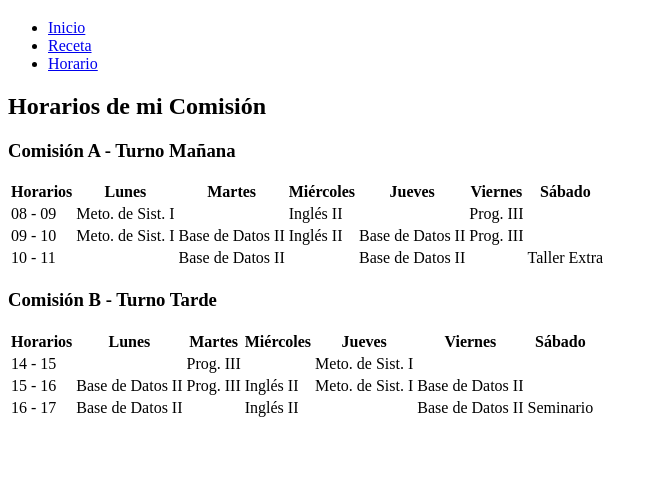
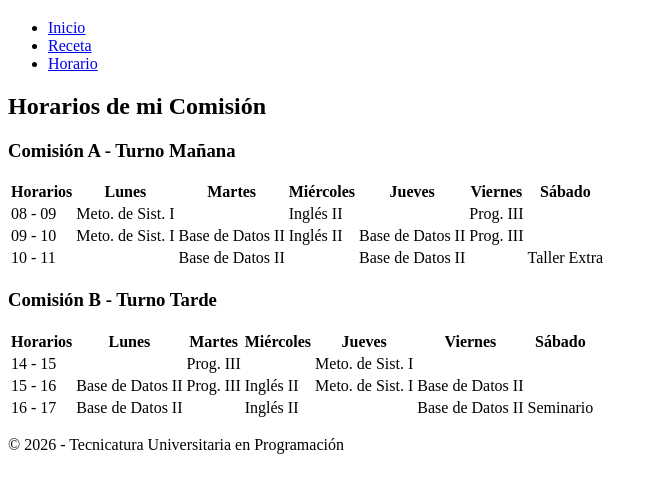
Before and after one commit to Bambi22/Trabajo-Practico-De-Programacion, a plain HTML site: page Horario.html in a window 1280 px wide. Shown: the part 61-554 px from the top of the page, without its empty margins (0-657 px from the left). Drawn offline with Linux system fonts and the light colour scheme.

Commit message:
Añadir créditos y año en el pie de página

```diff
--- a/Horario.html
+++ b/Horario.html
@@ -114,5 +114,9 @@
                 </article>
             </section>
         </main>
+
+        <footer>
+            <p>&copy; 2026 - Tecnicatura Universitaria en Programación</p>
+        </footer>
 </body>
 </html>
```
